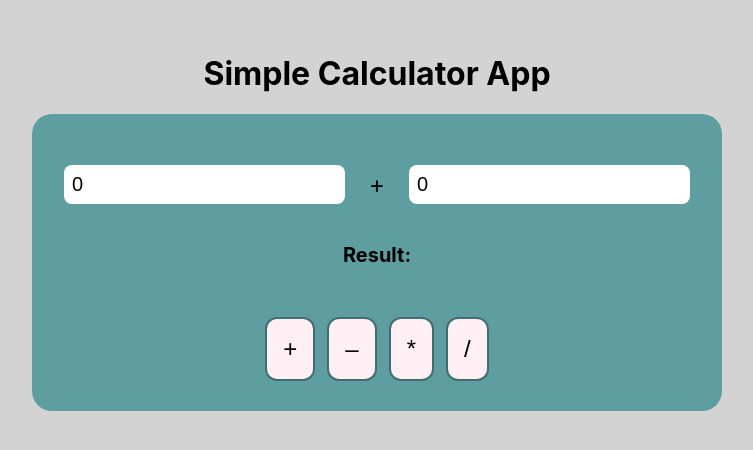
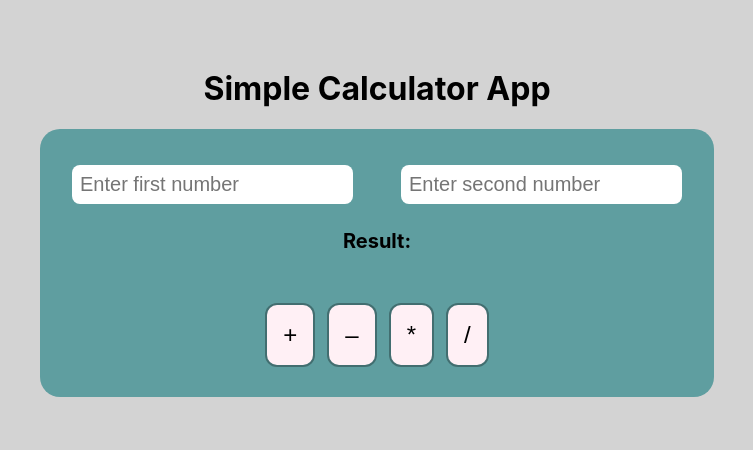
Before and after one commit to johnycodestone/simple-calculator-app, a React (Create React App) app: page / in a window 1280 px wide. Shown: the part 178-628 px from the top of the page, without its empty margins (263-1016 px from the left). Built offline with nearby package versions, Linux system fonts and the light colour scheme.

Commit message:
Slight improvements made. Input field up-down icons removed. Default 0 value removed.

```diff
--- a/src/App.css
+++ b/src/App.css
@@ -1,3 +1,13 @@
+input[type="number"]::-webkit-outer-spin-button,
+input[type="number"]::-webkit-inner-spin-button {
+    -webkit-appearance: none;
+    margin:0;
+}
+
+input[type="number"] {
+    -moz-appearance: textfield;
+}
+
 * {
     box-sizing: border-box;
     max-width: 100vw;
--- a/src/App.js
+++ b/src/App.js
@@ -4,22 +4,23 @@ import OperationText from "./Components/OperationText";
 import OperationBtn from "./Components/OperationBtn";
 
 function App() {
-  const [num1, setNum1] = useState(0);
-  const [num2, setNum2] = useState(0);
+  const [num1, setNum1] = useState("");
+  const [num2, setNum2] = useState("");
   const [result, setResult] = useState(null);
-  const [operatorSymbol, setOperatorSymbol] = useState("+");
+  const [operatorSymbol, setOperatorSymbol] = useState(null);
+  const operators = ["+", "–", "*", "/"];
 
   const performOperation = (operator) => {
     let res;
     setOperatorSymbol(operator);
 
-    if (operator === "+") res = num1 + num2;
+    if (operator === "+") res = Number(num1) + Number(num2);
     else if (operator === "–") res = num1 - num2;
     else if (operator === "*") res = num1 * num2;
     else if (operator === "/")
       res = num2 !== 0 ? num1 / num2 : "Can not be divided by 0";
 
-    setResult(res);
+    setResult(Number(res.toFixed(5)));
   };
 
   return (
@@ -35,7 +36,7 @@ function App() {
             type="number"
             value={num1}
             placeholder="Enter first number"
-            onChange={(e) => setNum1(Number(e.target.value))}
+            onChange={(e) => setNum1(e.target.value)}
           />
 
           <p className="operator-symbol">{operatorSymbol}</p>
@@ -45,17 +46,15 @@ function App() {
             type="number"
             value={num2}
             placeholder="Enter second number"
-            onChange={(e) => setNum2(Number(e.target.value))}
+            onChange={(e) => setNum2(e.target.value)}
           />
         </div>
 
         <OperationText resultText={result} />
-
         <div className="buttons">
-          <OperationBtn operator="+" handleClick={performOperation} />
-          <OperationBtn operator="–" handleClick={performOperation} />
-          <OperationBtn operator="*" handleClick={performOperation} />
-          <OperationBtn operator="/" handleClick={performOperation} />
+          {operators.map((e) => (
+            <OperationBtn operator={e} handleClick={performOperation} />
+          ))}
         </div>
       </div>
     </div>
```
